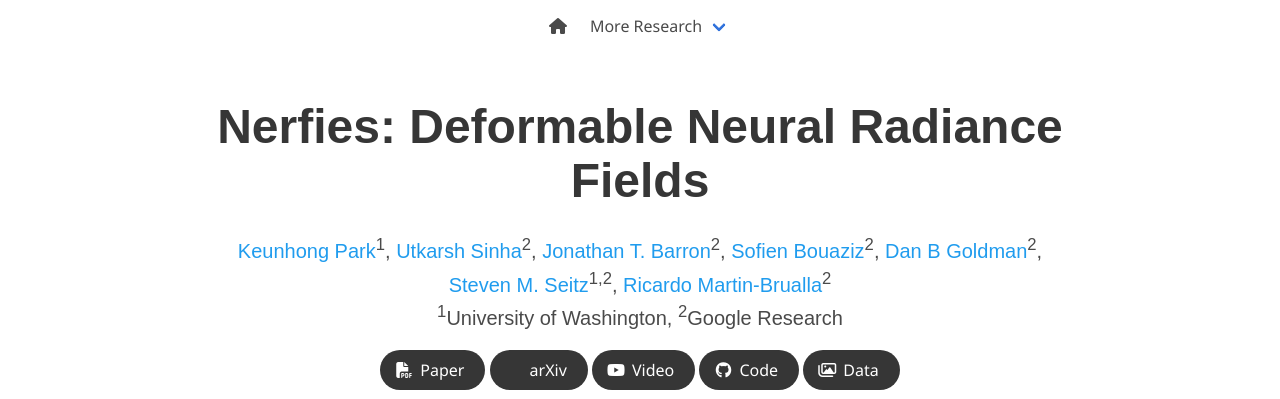
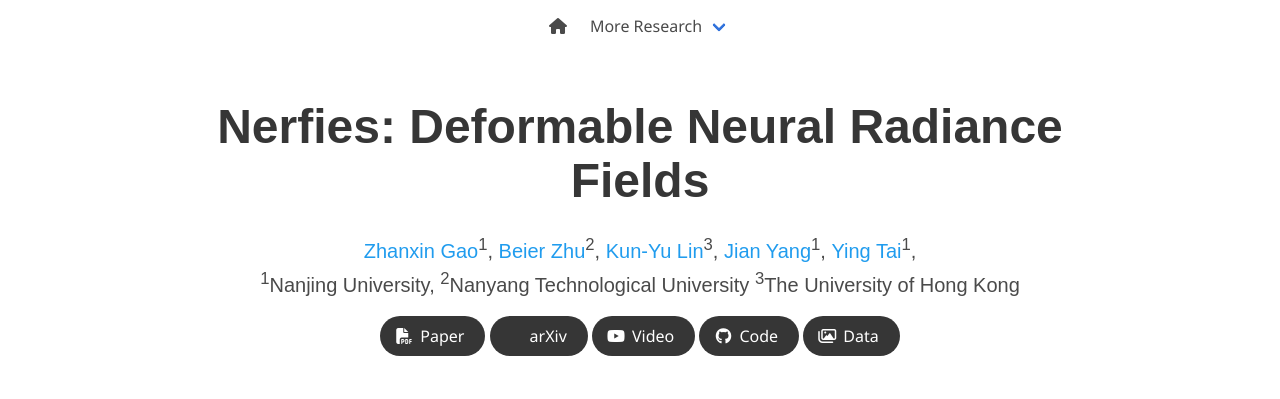
Before and after one commit to Zhanxin-Gao/CoDi, a plain HTML site: page index.html in a window 1280 px wide. Shown: the top 399 px of the page. Drawn offline with nearby package versions, Linux system fonts and the light colour scheme; some icons are missing; a web font is replaced by a local one.

Commit message:
update index.html

```diff
--- a/index.html
+++ b/index.html
@@ -6,7 +6,7 @@
         content="Deformable Neural Radiance Fields creates free-viewpoint portraits (nerfies) from casually captured videos.">
   <meta name="keywords" content="Nerfies, D-NeRF, NeRF">
   <meta name="viewport" content="width=device-width, initial-scale=1">
-  <title>Nerfies: Deformable Neural Radiance Fields</title>
+  <title>CoDi: Subject-Consistent and Pose-Diverse Text-to-Image Generation</title>
 
   <!-- Global site tag (gtag.js) - Google Analytics -->
   <script async src="https://www.googletagmanager.com/gtag/js?id=G-PYVRSFMDRL"></script>
@@ -91,29 +91,24 @@
           <h1 class="title is-1 publication-title">Nerfies: Deformable Neural Radiance Fields</h1>
           <div class="is-size-5 publication-authors">
             <span class="author-block">
-              <a href="https://keunhong.com">Keunhong Park</a><sup>1</sup>,</span>
+              <a href="https://github.com/Zhanxin-Gao">Zhanxin Gao</a><sup>1</sup>,</span>
             <span class="author-block">
-              <a href="https://utkarshsinha.com">Utkarsh Sinha</a><sup>2</sup>,</span>
+              <a href="https://beierzhu.github.io/">Beier Zhu</a><sup>2</sup>,</span>
             <span class="author-block">
-              <a href="https://jonbarron.info">Jonathan T. Barron</a><sup>2</sup>,
+              <a href="https://kunyulin.github.io/">Kun-Yu Lin</a><sup>3</sup>,
             </span>
             <span class="author-block">
-              <a href="http://sofienbouaziz.com">Sofien Bouaziz</a><sup>2</sup>,
+              <a href="http://sofienbouaziz.com">Jian Yang</a><sup>1</sup>,
             </span>
             <span class="author-block">
-              <a href="https://www.danbgoldman.com">Dan B Goldman</a><sup>2</sup>,
-            </span>
-            <span class="author-block">
-              <a href="https://homes.cs.washington.edu/~seitz/">Steven M. Seitz</a><sup>1,2</sup>,
-            </span>
-            <span class="author-block">
-              <a href="http://www.ricardomartinbrualla.com">Ricardo Martin-Brualla</a><sup>2</sup>
+              <a href="https://tyshiwo.github.io/">Ying Tai</a><sup>1</sup>,
             </span>
           </div>
 
           <div class="is-size-5 publication-authors">
-            <span class="author-block"><sup>1</sup>University of Washington,</span>
-            <span class="author-block"><sup>2</sup>Google Research</span>
+            <span class="author-block"><sup>1</sup>Nanjing University,</span>
+            <span class="author-block"><sup>2</sup>Nanyang Technological University</span>
+            <span class="author-block"><sup>3</sup>The University of Hong Kong</span>
           </div>
 
           <div class="column has-text-centered">
```
